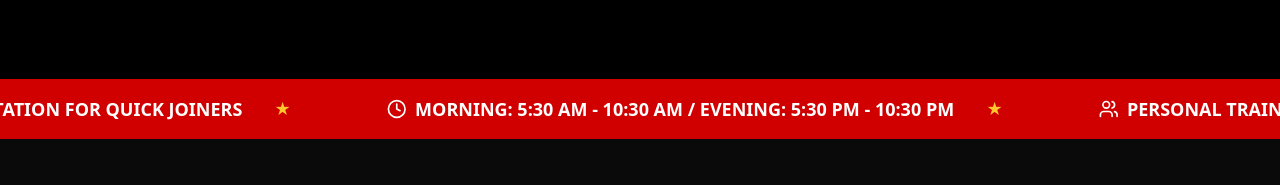
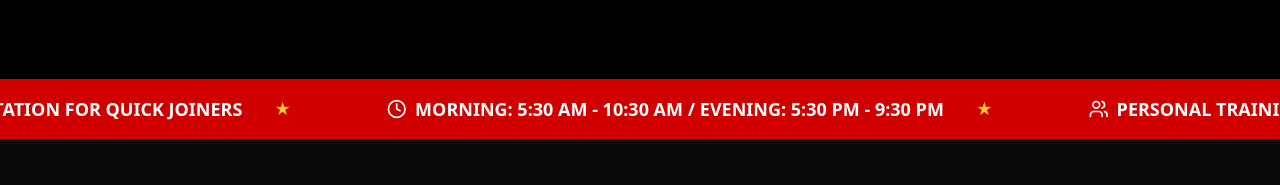
Before and after one commit to SuhasDhawale/uni5Fitness, a Next.js app: page / in a window 1280 px wide. Shown: the part 919-1104 px from the top of the page. Built offline with nearby package versions, Linux system fonts and the light colour scheme.

Commit message:
timing changed

```diff
--- a/components/scrolling-bar.tsx
+++ b/components/scrolling-bar.tsx
@@ -5,7 +5,7 @@ import { Gift, Clock, Users, Award } from "lucide-react"
 export default function ScrollingBar() {
   const offers = [
     { icon: Gift, text: "FREE NUTRITION CONSULTATION FOR QUICK JOINERS" },
-    { icon: Clock, text: "MORNING: 5:30 AM - 10:30 AM / EVENING: 5:30 PM - 10:30 PM" },
+    { icon: Clock, text: "MORNING: 5:30 AM - 10:30 AM / EVENING: 5:30 PM - 9:30 PM" },
     { icon: Users, text: "PERSONAL TRAINING SESSIONS" },
     { icon: Award, text: "CERTIFIED PROFESSIONAL TRAINERS" },
     { icon: Gift, text: "FREE DIET PLAN WITH MEMBERSHIP" },
```
